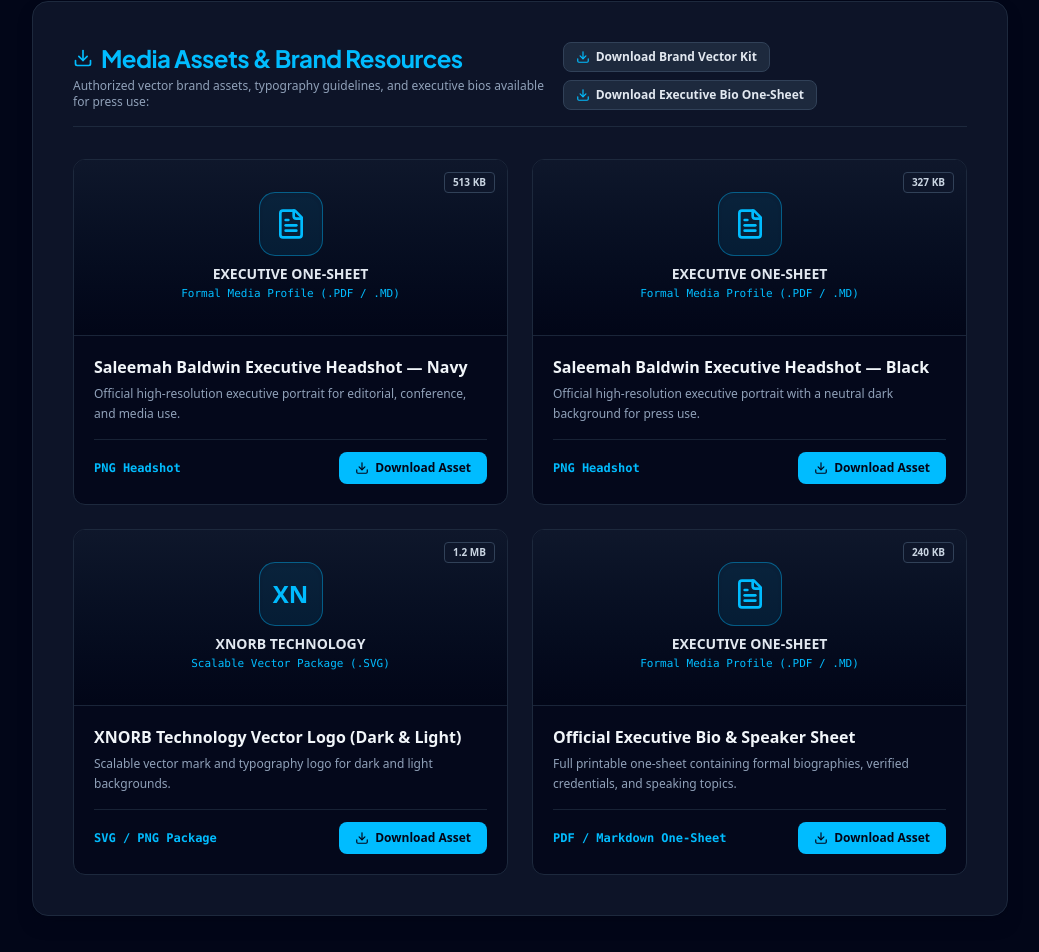
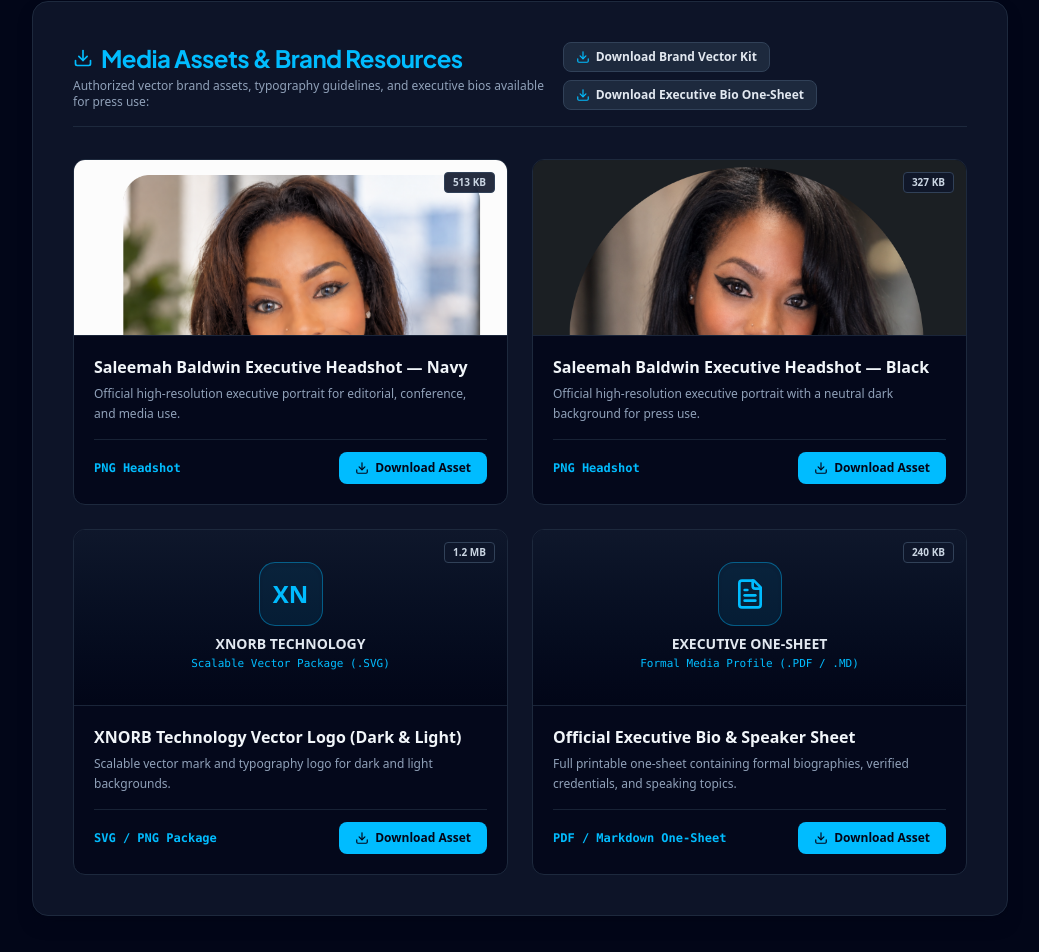
Before and after one commit to sbaldwin-collab/Saleemah-Baldwin, a React (Vite) app: page / in a window 1280 px wide. Shown: the part 4378-5330 px from the top of the page, without its empty margins (120-1159 px from the left). Built offline with nearby package versions, Linux system fonts and the light colour scheme.

Commit message:
feat: display downloadable executive headshots

```diff
--- a/src/components/MediaAssetsSection.tsx
+++ b/src/components/MediaAssetsSection.tsx
@@ -1,6 +1,6 @@
 import { Download, FileText } from 'lucide-react';
 import { MEDIA_ASSETS_LIST } from '../data/mediaKitData';
-import { downloadExecutiveBioDocument, downloadXnorbLogoSvg } from '../utils/downloadHelpers';
+import { downloadExecutiveBioDocument, downloadImageFromUrl, downloadXnorbLogoSvg } from '../utils/downloadHelpers';
 
 interface MediaAssetsSectionProps {
   onShowToast: (msg: string) => void;
@@ -8,6 +8,14 @@
 
 export function MediaAssetsSection({ onShowToast }: MediaAssetsSectionProps) {
   const handleAssetDownload = (assetId: string) => {
+    const asset = MEDIA_ASSETS_LIST.find((item) => item.id === assetId);
+
+    if (asset?.downloadUrl) {
+      downloadImageFromUrl(asset.downloadUrl, asset.downloadUrl.split('/').pop() ?? 'saleemah-baldwin-headshot.png');
+      onShowToast(`Downloading ${asset.title}...`);
+      return;
+    }
+
     if (assetId === 'asset-logo-dark') {
       downloadXnorbLogoSvg('dark');
       onShowToast('Downloading XNORB Technology Brand Vector Logo...');
@@ -64,7 +72,13 @@
           >
             {/* Visual Preview / Thumbnail */}
             <div className="h-44 bg-gradient-to-b from-slate-900 to-slate-950 flex items-center justify-center border-b border-slate-800/80 p-6 relative">
-              {asset.isSvg ? (
+              {asset.previewUrl ? (
+                <img
+                  src={asset.previewUrl}
+                  alt={asset.title}
+                  className="absolute inset-0 h-full w-full object-cover object-top"
+                />
+              ) : asset.isSvg ? (
                 <div className="w-full flex flex-col items-center justify-center text-center">
                   <div className="w-16 h-16 rounded-2xl border border-sky-400/40 bg-sky-500/10 flex items-center justify-center text-sky-400 font-black text-2xl mb-2 shadow-inner">
                     XN
```
